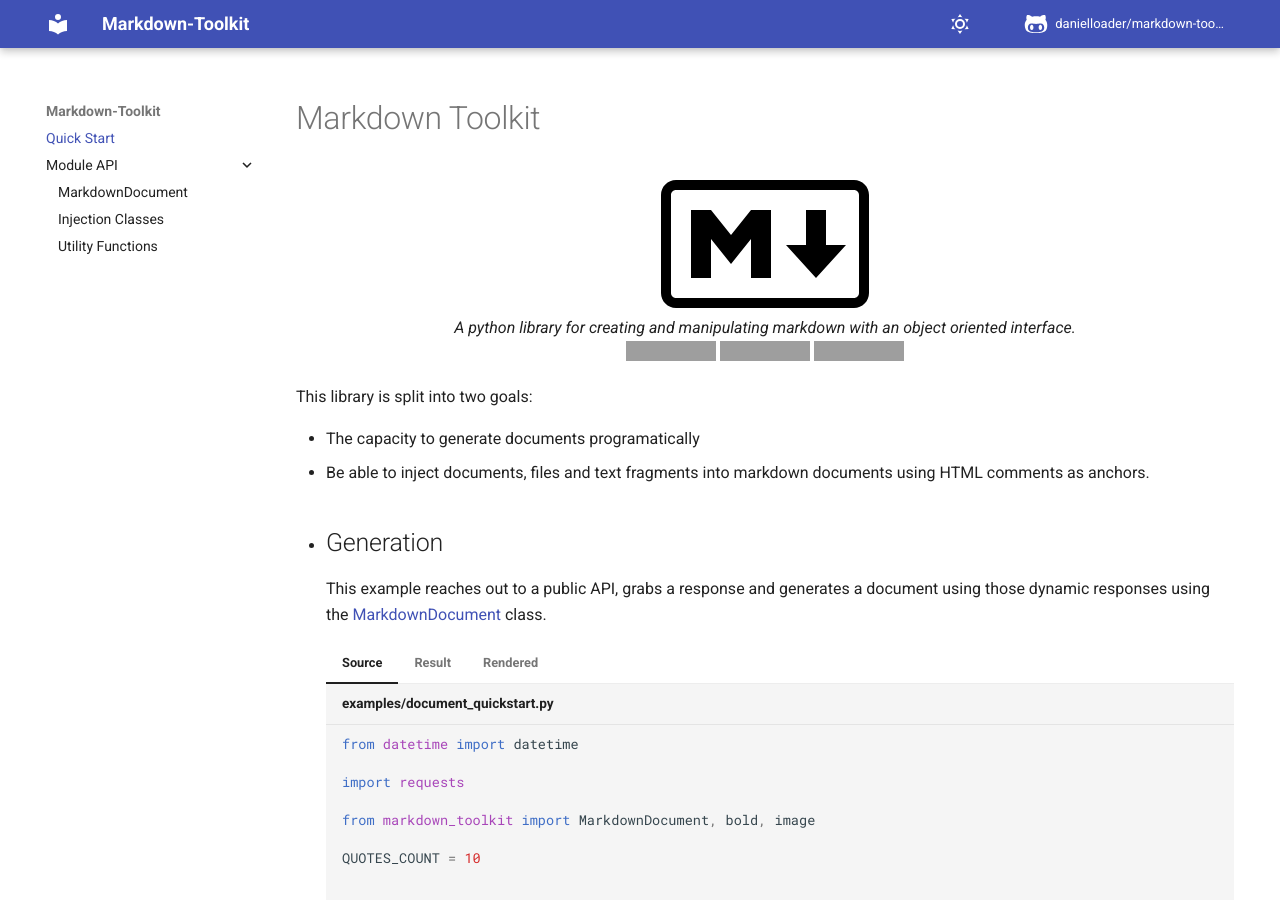
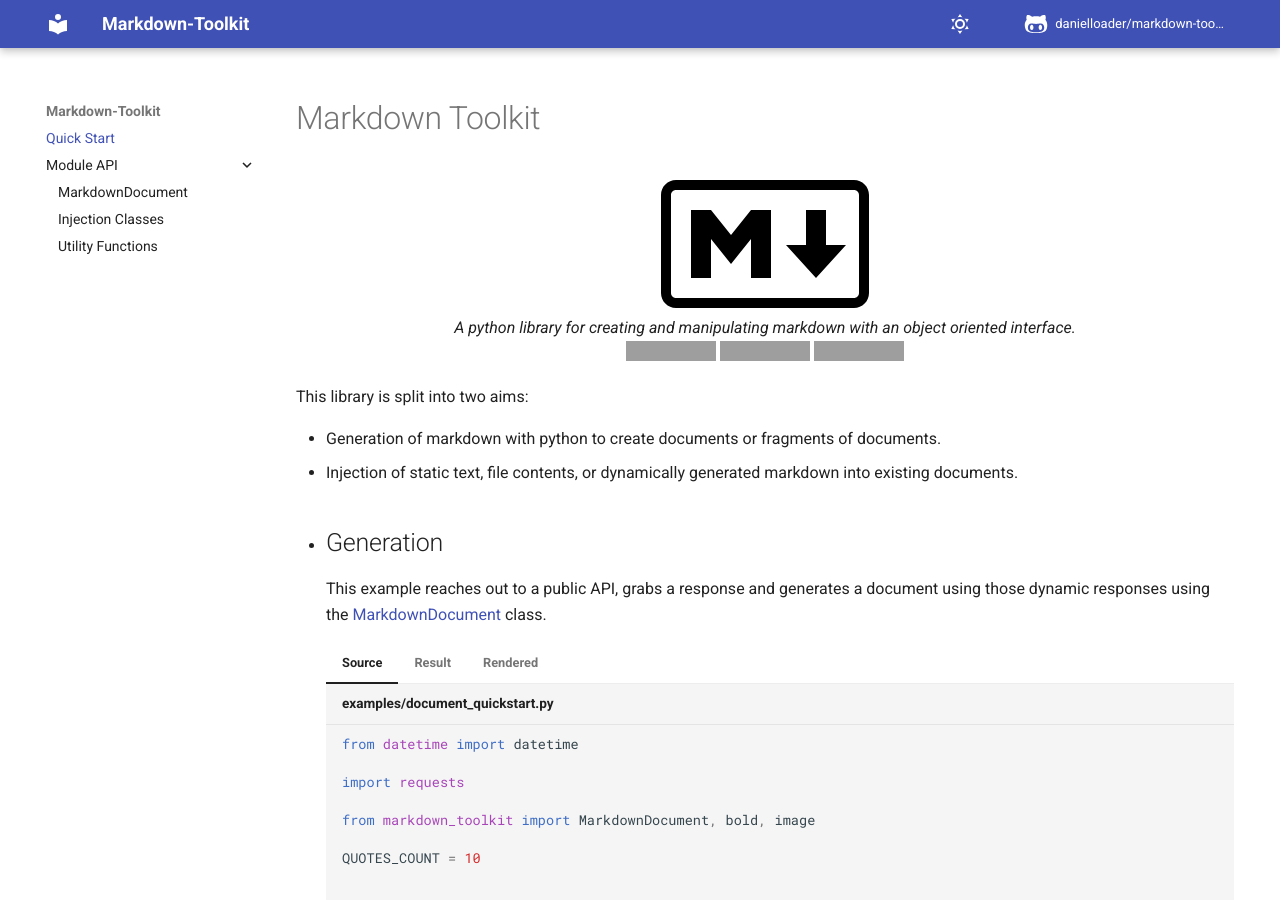
Before and after one commit to danielloader/markdown-toolkit, an MkDocs documentation site: the page built from docs/index.md, in a window 1280 px wide and 900 px high. Built offline with MkDocs 1.6.1 and Material for MkDocs 9.7.7, drawn with Linux system fonts in a browser that asks for light colours; comment, search, counter and statistics services are not loaded; the version menu is left out; grey boxes are pictures that could not be loaded.

Commit message:
fix: last tweaks before merge

```diff
--- a/docs/index.md
+++ b/docs/index.md
@@ -20,10 +20,10 @@ hide:
 </a>
 </p>
 
-This library is split into two goals:
+This library is split into two aims:
 
-* The capacity to generate documents programatically
-* Be able to inject documents, files and text fragments into markdown documents using HTML comments as anchors.
+* Generation of markdown with python to create documents or fragments of documents.
+* Injection of static text, file contents, or dynamically generated markdown into existing documents.
 
 1. ## Generation
 
```
Also changed, not shown: README.md (+7 -2 lines).
